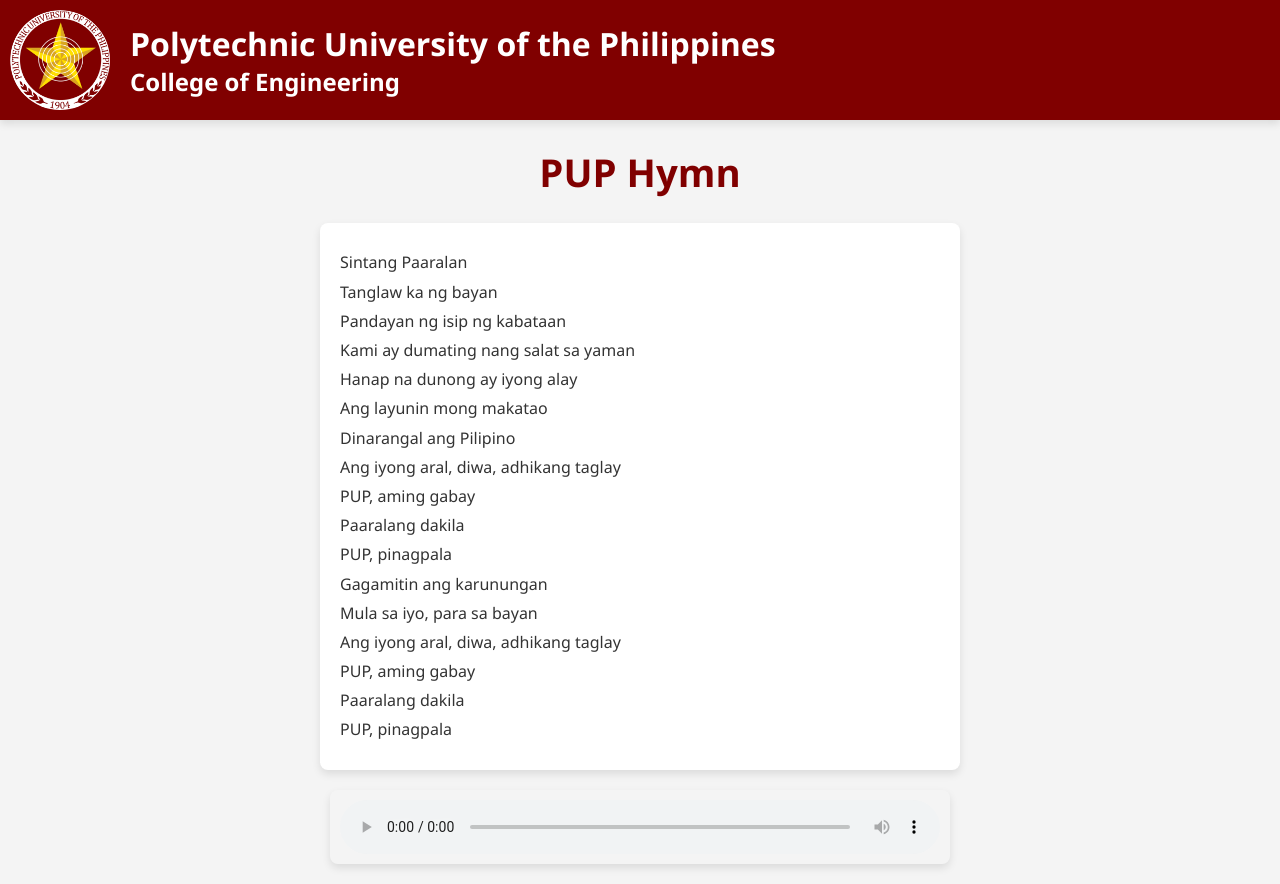
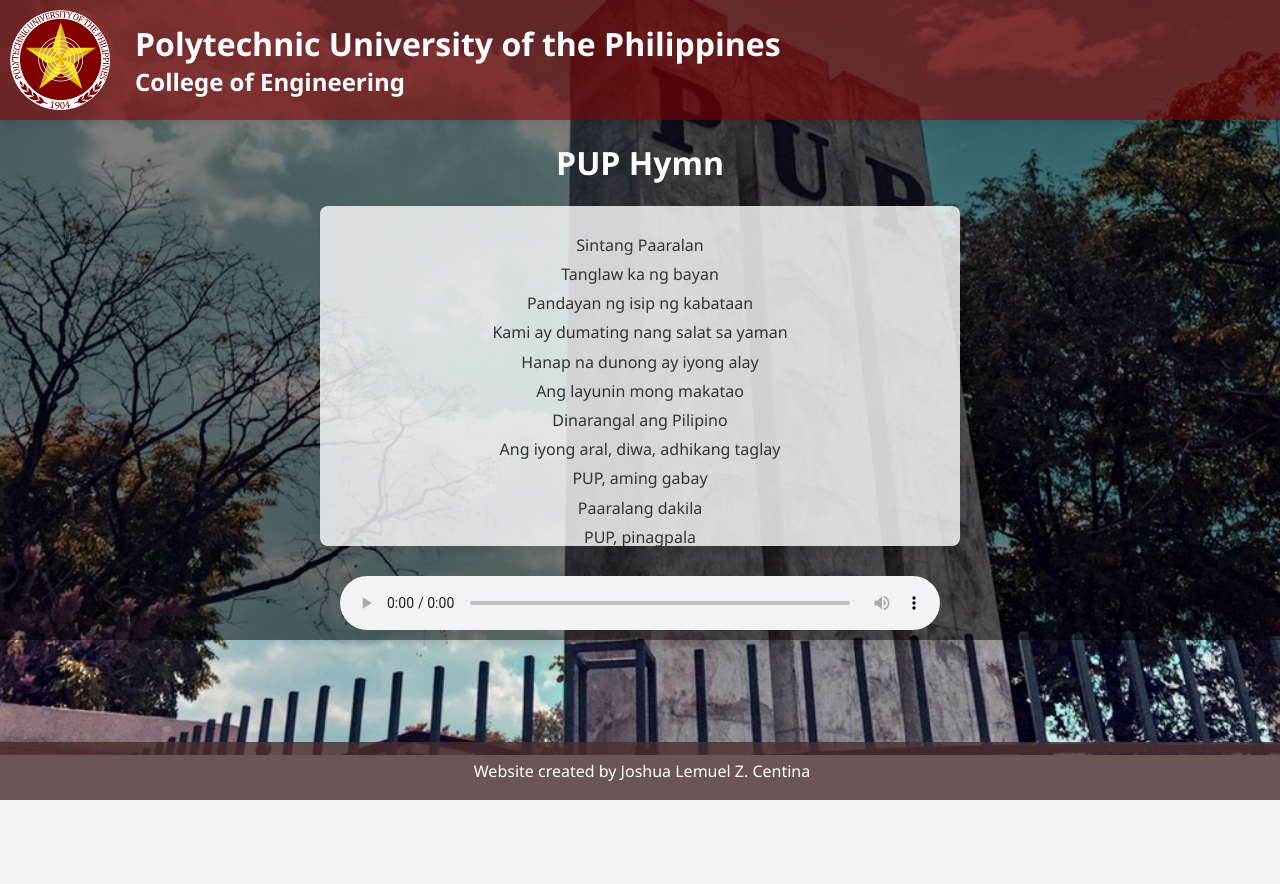
Before and after one commit to whatataps123/pup-hymn, a plain HTML site: page index.html in a window 1280 px wide. After the commit the page ends 800 px from the top, so only its background shows below. Drawn offline with Linux system fonts and the light colour scheme.

Commit message:
feat: added footer, background image and scroll features

```diff
--- a/index.html
+++ b/index.html
@@ -45,9 +45,12 @@
     </div>
 
     <audio id="audio" controls autoplay loop>
-        <source src="pup_hymn.mp3" type="audio/mpeg">
-        Your browser does not support the audio element.
+        <source src="pup_hymn.mp3" type="audio/mp3">
     </audio>
+
+    <footer>
+        <p>Website created by Joshua Lemuel Z. Centina</p>
+    </footer>
 </body>
 
 </html>
--- a/index.js
+++ b/index.js
@@ -1,12 +1,26 @@
-document.addEventListener('DOMContentLoaded', function () {
+document.addEventListener('DOMContentLoaded', function() {
     const audio = document.getElementById('audio');
-    const lyrics = document.querySelectorAll('#lyrics p');
+    const lyrics = document.getElementById('lyrics');
+    const lines = lyrics.getElementsByTagName('p');
 
-    audio.addEventListener('timeupdate', function () {
-        lyrics.forEach((line, index) => {
-            const startTime = parseFloat(line.getAttribute('data-time'));
-            const endTime = index < lyrics.length - 1 ? parseFloat(lyrics[index + 1].getAttribute('data-time')) : audio.duration;
-            line.classList.toggle('highlight', audio.currentTime >= startTime && audio.currentTime < endTime);
+    audio.addEventListener('timeupdate', function() {
+        for (let i = 0; i < lines.length; i++) {
+            const startTime = parseFloat(lines[i].getAttribute('data-time'));
+            const endTime = i < lines.length - 1 ? parseFloat(lines[i + 1].getAttribute('data-time')) : audio.duration;
+
+            if (audio.currentTime >= startTime && audio.currentTime < endTime) {
+                lines[i].classList.add('highlight');
+                lines[i].scrollIntoView({ behavior: 'smooth', block: 'center' });
+            } else {
+                lines[i].classList.remove('highlight');
+            }
+        }
+    });
+
+    for (let i = 0; i < lines.length; i++) {
+        lines[i].addEventListener('click', function() {
+            const time = parseFloat(this.getAttribute('data-time'));
+            audio.currentTime = time;
         });
-    });
+    }
 });
--- a/style.css
+++ b/style.css
@@ -3,11 +3,27 @@
     margin: 0;
     padding: 0;
     background-color: #f4f4f4;
+    background-image: url(pup.jpg);
+    background-size: cover;
+    background-repeat: no-repeat;
+    background-position: center;
     color: #333;
+    position: relative;
+}
+
+body::before {
+    content: "";
+    position: absolute;
+    top: 0;
+    left: 0;
+    right: 0;
+    bottom: 0;
+    background: rgba(0, 0, 0, 0.5);
+    z-index: -1;
 }
 
 .header {
-    background-color: #800000;
+    background-color: rgba(128, 0, 0, 0.6);
     color: white;
     padding: 10px;
     text-align: left;
@@ -17,7 +33,7 @@
 }
 
 .header img {
-    margin-right: 20px;
+    margin-right: 25px;
     border-radius: 50%;
 }
 
@@ -28,29 +44,35 @@
 .title {
     text-align: center;
     margin: 20px 0;
-    font-size: 1.2em;
-    color: #800000;
+    font-size: 1em;
+    color: #ffffff;
 }
 
 .lyrics {
     max-width: 600px;
     margin: 20px auto;
     padding: 20px;
-    background-color: white;
+    background-color: rgba(255, 255, 255, 0.8);
     box-shadow: 0 4px 8px rgba(0, 0, 0, 0.1);
     border-radius: 8px;
     overflow-y: auto;
     line-height: 1.2;
+    height: 300px;
+    overflow-y: scroll;
+    scroll-behavior: smooth;
 }
 
 .lyrics p {
     margin: 10px 0;
+    text-align: center;
 }
 
 .lyrics p.highlight {
-    color: #c1121f;
+    color: #daa520;
     font-weight: bold;
     font-size: 1.1em;
+    background-color: #800000;
+    border-radius: 10px;
 }
 
 audio {
@@ -64,3 +86,14 @@
     padding: 10px;
     box-shadow: 0 4px 8px rgba(0, 0, 0, 0.1);
 }
+
+footer {
+    text-align: center;
+    padding: 2px;
+    background-color: rgba(74, 46, 46, 0.8);
+    color: white;
+    position: fixed;
+    width: 100%;
+    bottom: 0;
+    left: 0;
+}
```
Also changed, not shown: pup.jpg (added), pup_cea.jpg (added).
